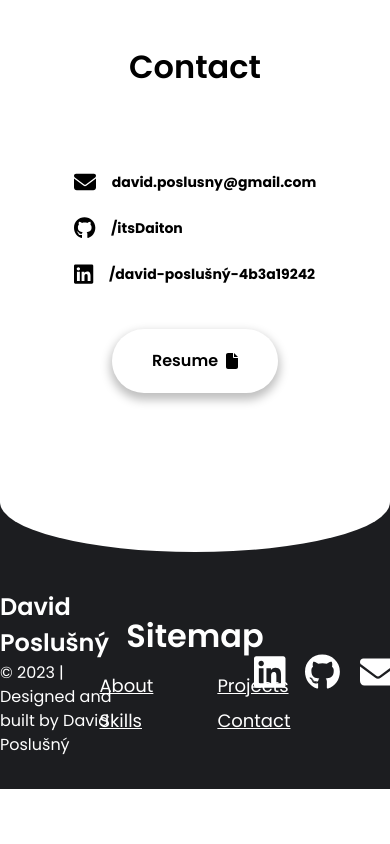
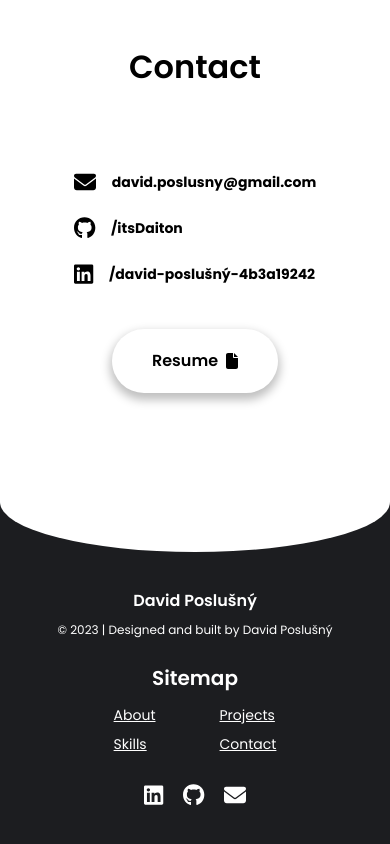
Before and after one commit to itsDaiton/portfolio, a React (Vite) app: page / in a window 390 px wide. Shown: the part 4713-5557 px from the top of the page. Before the commit the page ends 5502 px from the top, so only its background shows below. Built offline with nearby package versions, Linux system fonts and the light colour scheme.

Commit message:
responsive footer

```diff
--- a/src/components/Footer.jsx
+++ b/src/components/Footer.jsx
@@ -8,14 +8,14 @@ import { faEnvelope } from '@fortawesome/free-solid-svg-icons'
 const Footer = () => {
   return (
     <div className='flex font-poppins text-white footer-curved pt-28 pb-8'>
-      <div className='flex w-full flex-row justify-between'>
-        <div className='flex flex-col w-1/3 justify-center items-center'>
-          <h1 className='font-semibold text-[24px]'>David Poslušný</h1>
-          <p>© 2023 | Designed and built by David Poslušný</p>
+      <div className='flex w-full lg:flex-row flex-col items-center justify-between lg:space-y-0 space-y-6'>
+        <div className='flex flex-col lg:w-1/3 w-fit justify-center items-center text-center lg:space-y-0 space-y-2 px-2'>
+          <h1 className='font-semibold sm:text-[24px] es:text-[18px] text-[16px]'>David Poslušný</h1>
+          <p className='sm:text-[16px] es:text-[14px] text-[12px]'>© 2023 | Designed and built by David Poslušný</p>
         </div>
-        <div className='flex flex-col w-1/3 justify-center items-center'>
-          <h1 className='font-semibold text-[32px] pb-3'>Sitemap</h1>
-          <div className='flex flex-row text-[18px]'>
+        <div className='flex flex-col lg:w-1/3 w-fit justify-center items-center'>
+          <h1 className='font-semibold md:text-[32px] sm:text-[26px] es:text-[24px] text-[20px] pb-3'>Sitemap</h1>
+          <div className='flex flex-row sm:text-[18px] es:tex-[16px] text-[14px]'>
             <ul className='space-y-2 underline pr-8'>
               {navigation.slice(0, 2).map((link) => (
                 <li key={link.id}>
@@ -36,8 +36,8 @@ const Footer = () => {
             </ul>
           </div>
         </div>
-        <div className='flex flex-col w-1/3 justify-center items-center'>
-          <div className='flex flex-row text-[36px] space-x-5'>
+        <div className='flex flex-col lg:w-1/3 w-fit justify-center items-center'>
+          <div className='flex flex-row md:text-[36px] sm:text-[30px] es:text-[26px] text-[22px] space-x-5'>
             <motion.a
               href='https://www.linkedin.com/in/david-poslu%C5%A1n%C3%BD-4b3a19242/'
               target='_blank'
```
